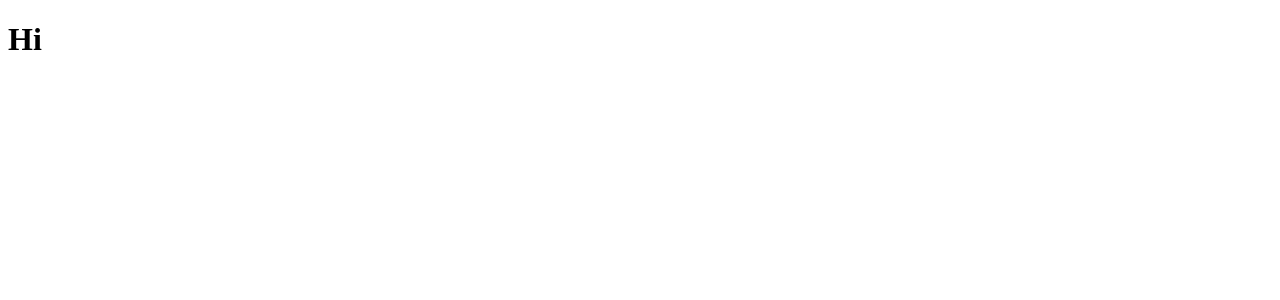
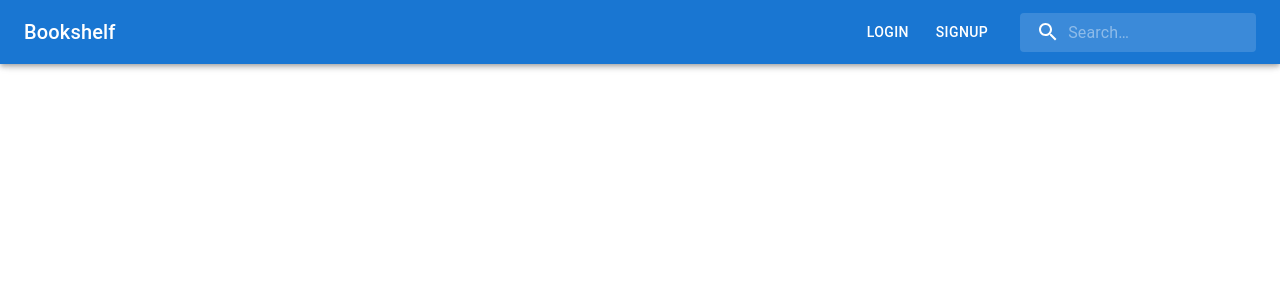
Before and after one commit to pallabbarman/bookshelf-frontend, a React (Vite) app: page / in a window 1280 px wide. Shown: the top 300 px of the page. Built offline with nearby package versions, Linux system fonts and the light colour scheme.

Commit message:
navbar added

```diff
--- /dev/null
+++ b/src/layouts/Main/components/Navbar/index.tsx
@@ -0,0 +1,75 @@
+import MenuIcon from "@mui/icons-material/Menu";
+import { AppBar, Box, Button, Toolbar, Typography } from "@mui/material";
+import IconButton from "@mui/material/IconButton";
+import { NavLink } from "react-router-dom";
+import Searchbox from "../Searchbox";
+
+function Navbar() {
+    return (
+        <Box sx={{ flexGrow: 1 }} mb={8}>
+            <AppBar position="fixed">
+                <Toolbar>
+                    <IconButton
+                        size="large"
+                        edge="start"
+                        color="inherit"
+                        aria-label="open drawer"
+                        sx={{ mr: 2, display: { md: "none", sm: "block" } }}
+                    >
+                        <MenuIcon />
+                    </IconButton>
+                    <Typography
+                        variant="h6"
+                        noWrap
+                        component={NavLink}
+                        to="/"
+                        sx={{
+                            flexGrow: 1,
+                            display: { xs: "none", sm: "block" },
+                            textDecoration: "none",
+                            color: "white",
+                        }}
+                    >
+                        Bookshelf
+                    </Typography>
+                    <Box
+                        className="text-capitalize"
+                        sx={{
+                            mr: 2,
+                            display: {
+                                xs: "none",
+                                sm: "block",
+                            },
+                        }}
+                    >
+                        <Button
+                            color="inherit"
+                            href="/"
+                            variant="text"
+                            component="a"
+                            sx={{
+                                ml: 1,
+                            }}
+                        >
+                            Login
+                        </Button>
+                        <Button
+                            color="inherit"
+                            href="/"
+                            variant="text"
+                            component="a"
+                            sx={{
+                                ml: 1,
+                            }}
+                        >
+                            SignUp
+                        </Button>
+                    </Box>
+                    <Searchbox />
+                </Toolbar>
+            </AppBar>
+        </Box>
+    );
+}
+
+export default Navbar;
--- /dev/null
+++ b/src/layouts/Main/components/Searchbox/index.tsx
@@ -0,0 +1,61 @@
+import SearchIcon from "@mui/icons-material/Search";
+import InputBase from "@mui/material/InputBase";
+import { alpha, styled } from "@mui/material/styles";
+
+const Search = styled("div")(({ theme }) => ({
+    position: "relative",
+    borderRadius: theme.shape.borderRadius,
+    backgroundColor: alpha(theme.palette.common.white, 0.15),
+    "&:hover": {
+        backgroundColor: alpha(theme.palette.common.white, 0.25),
+    },
+    marginLeft: 0,
+    width: "100%",
+    [theme.breakpoints.up("sm")]: {
+        marginLeft: theme.spacing(1),
+        width: "auto",
+    },
+}));
+
+const SearchIconWrapper = styled("div")(({ theme }) => ({
+    padding: theme.spacing(0, 2),
+    height: "100%",
+    position: "absolute",
+    pointerEvents: "none",
+    display: "flex",
+    alignItems: "center",
+    justifyContent: "center",
+}));
+
+const StyledInputBase = styled(InputBase)(({ theme }) => ({
+    color: "inherit",
+    "& .MuiInputBase-input": {
+        padding: theme.spacing(1, 1, 1, 0),
+        // vertical padding + font size from searchIcon
+        paddingLeft: `calc(1em + ${theme.spacing(4)})`,
+        transition: theme.transitions.create("width"),
+        width: "100%",
+        [theme.breakpoints.up("sm")]: {
+            width: "20ch",
+            "&:focus": {
+                width: "30ch",
+            },
+        },
+    },
+}));
+
+function Searchbox() {
+    return (
+        <Search>
+            <SearchIconWrapper>
+                <SearchIcon />
+            </SearchIconWrapper>
+            <StyledInputBase
+                placeholder="Search…"
+                inputProps={{ "aria-label": "search" }}
+            />
+        </Search>
+    );
+}
+
+export default Searchbox;
--- a/src/layouts/Main/index.tsx
+++ b/src/layouts/Main/index.tsx
@@ -0,0 +1,16 @@
+import ErrorBoundary from "components/ErrorBoundary";
+import { Outlet } from "react-router-dom";
+import Navbar from "./components/Navbar";
+
+const MainLayout = () => {
+    return (
+        <>
+            <Navbar />
+            <ErrorBoundary>
+                <Outlet />
+            </ErrorBoundary>
+        </>
+    );
+};
+
+export default MainLayout;
--- a/src/routes/Router/index.tsx
+++ b/src/routes/Router/index.tsx
@@ -1,9 +1,10 @@
+import MainLayout from "layouts/Main";
 import { createBrowserRouter } from "react-router-dom";
 
 const router = createBrowserRouter([
     {
         path: "/",
-        element: <h1>Hi</h1>,
+        element: <MainLayout />,
     },
 ]);
 
```
Also changed, not shown: src/components/Navbar/index.tsx (deleted, +0 -31 lines), src/components/Searchbox/index.tsx (deleted, +0 -61 lines).
